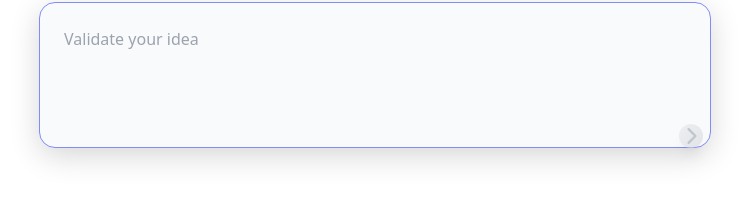
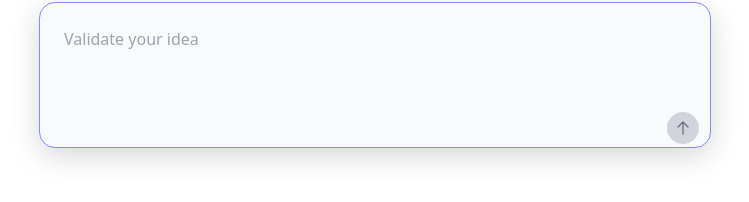
Before and after one commit to kptbarbarossa/validationly, a React (Vite) app: page / in a window 1280 px wide. Shown: the part 223-425 px from the top of the page, without its empty margins (265-1014 px from the left). Built offline with nearby package versions, Linux system fonts and the light colour scheme; the HTML template or start-up script is replaced by a standard one.

Commit message:
Fix button design (8x8, black), re-add validation strategies with multi-language support

```diff
--- a/src/pages/HomePage.tsx
+++ b/src/pages/HomePage.tsx
@@ -132,9 +132,9 @@ const HomePage: React.FC = () => {
                             type="button"
                             onClick={triggerValidation}
                             disabled={!userInput.isValid || isLoading}
-                            className={`absolute bottom-2 right-2 w-6 h-6 rounded-full flex items-center justify-center transition-all duration-300 shadow-lg ${userInput.isValid && !isLoading
-                                ? 'bg-gradient-to-br from-gray-100 to-gray-300 hover:from-gray-200 hover:to-gray-400 text-gray-700 cursor-pointer hover:shadow-xl transform hover:scale-105'
-                                : 'bg-gradient-to-br from-gray-200 to-gray-300 text-gray-400 cursor-not-allowed opacity-60'
+                            className={`absolute bottom-3 right-3 w-8 h-8 rounded-full flex items-center justify-center transition-all duration-200 ${userInput.isValid && !isLoading
+                                ? 'bg-black hover:bg-gray-800 text-white cursor-pointer'
+                                : 'bg-gray-300 text-gray-500 cursor-not-allowed'
                                 }`}
                             aria-label="Submit idea for validation"
                         >
@@ -142,11 +142,11 @@ const HomePage: React.FC = () => {
                                 xmlns="http://www.w3.org/2000/svg"
                                 fill="none"
                                 viewBox="0 0 24 24"
-                                strokeWidth={2.5}
+                                strokeWidth={2}
                                 stroke="currentColor"
-                                className="w-6 h-6 ml-0.5"
+                                className="w-4 h-4"
                             >
-                                <path strokeLinecap="round" strokeLinejoin="round" d="M8.25 4.5l7.5 7.5-7.5 7.5" />
+                                <path strokeLinecap="round" strokeLinejoin="round" d="M4.5 10.5 12 3m0 0 7.5 7.5M12 3v18" />
                             </svg>
                         </button>
                     </div>
--- a/src/pages/ResultsPage.tsx
+++ b/src/pages/ResultsPage.tsx
@@ -15,6 +15,12 @@ const ChartBarIcon = () => (
 const SignalIcon = () => (
     <svg xmlns="http://www.w3.org/2000/svg" fill="none" viewBox="0 0 24 24" strokeWidth={1.5} stroke="currentColor" className="w-6 h-6">
         <path strokeLinecap="round" strokeLinejoin="round" d="M8.288 15.038a5.25 5.25 0 0 1 7.424 0M5.106 11.856c3.807-3.808 9.98-3.808 13.788 0M1.924 8.674c5.565-5.565 14.587-5.565 20.152 0M12 20.25a.75.75 0 0 1 .75-.75h.008a.75.75 0 0 1 0 1.5h-.008A.75.75 0 0 1 12 20.25Z" />
+    </svg>
+);
+
+const StrategyIcon = () => (
+    <svg xmlns="http://www.w3.org/2000/svg" fill="none" viewBox="0 0 24 24" strokeWidth={1.5} stroke="currentColor" className="w-6 h-6">
+        <path strokeLinecap="round" strokeLinejoin="round" d="M9 12.75L11.25 15 15 9.75M21 12a9 9 0 11-18 0 9 9 0 0118 0z" />
     </svg>
 );
 
@@ -131,6 +137,37 @@ const ResultsPage: React.FC = () => {
                         })}
                     </div>
                 </div>
+
+                <div className="mt-8">
+                    <h2 className="text-lg font-semibold text-gray-700 mb-4 flex items-center gap-3">
+                        <StrategyIcon /> Validation Strategies
+                    </h2>
+                    <div className="grid grid-cols-1 md:grid-cols-2 gap-6">
+                        {result.validationStrategies?.map((strategy, index) => (
+                            <div key={index} className="bg-gray-50 p-6 rounded-xl border border-gray-200">
+                                <h3 className="font-semibold text-gray-800 mb-3 text-lg">
+                                    {strategy.title}
+                                </h3>
+                                <p className="text-gray-600 mb-4 leading-relaxed">
+                                    {strategy.description}
+                                </p>
+                                <div>
+                                    <h4 className="font-medium text-gray-700 mb-2">Action Steps:</h4>
+                                    <ul className="space-y-2">
+                                        {strategy.steps.map((step, stepIndex) => (
+                                            <li key={stepIndex} className="flex items-start gap-2">
+                                                <span className="flex-shrink-0 w-5 h-5 bg-indigo-100 text-indigo-600 rounded-full flex items-center justify-center text-xs font-medium mt-0.5">
+                                                    {stepIndex + 1}
+                                                </span>
+                                                <span className="text-gray-600 text-sm">{step}</span>
+                                            </li>
+                                        ))}
+                                    </ul>
+                                </div>
+                            </div>
+                        ))}
+                    </div>
+                </div>
             </div>
 
             <div className="grid grid-cols-1 md:grid-cols-2 lg:grid-cols-3 gap-8 mb-10">
```
Also changed, not shown: api/validate.ts (+18 -1 lines), src/types.ts (+7 -0 lines).
